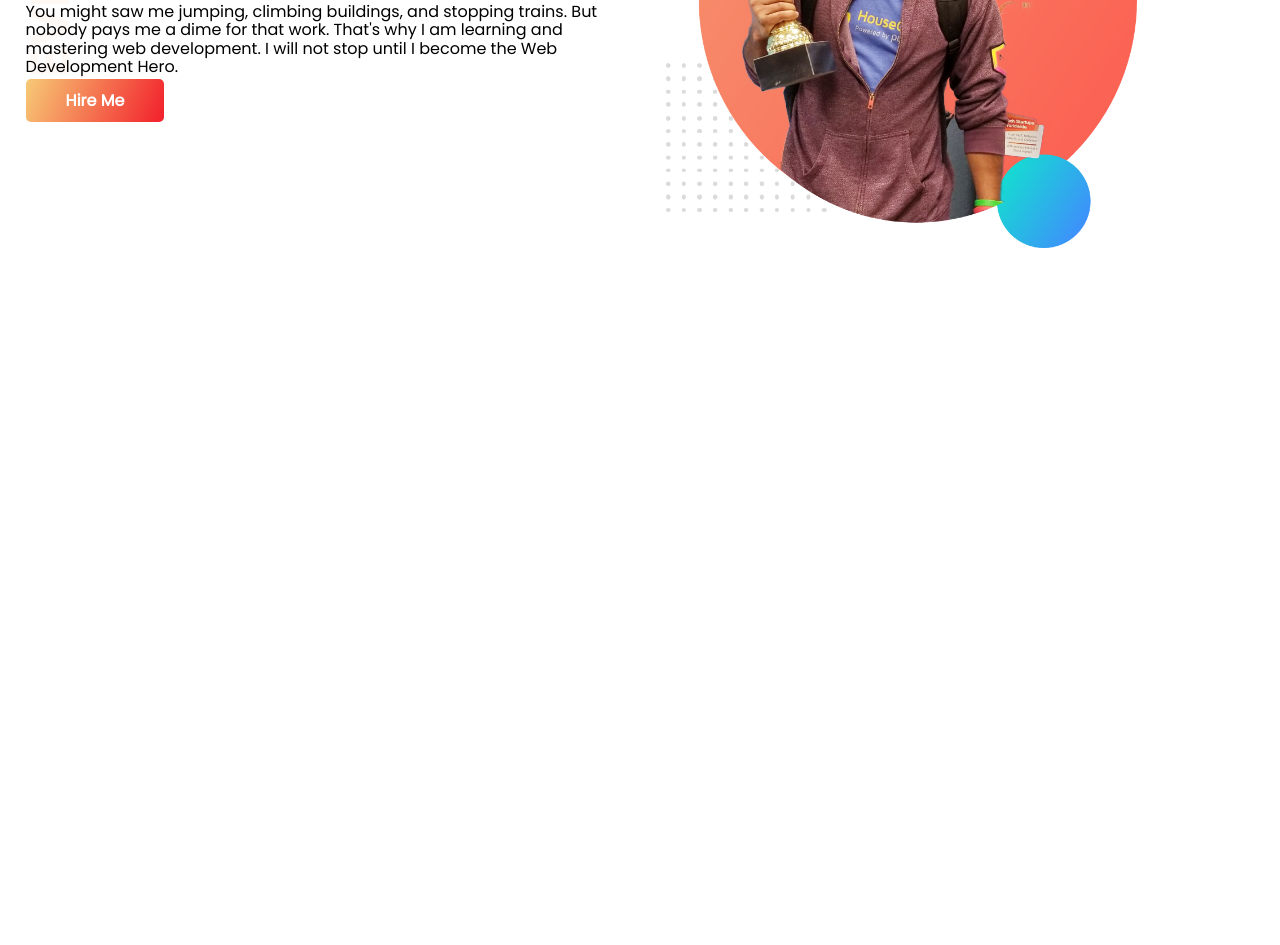
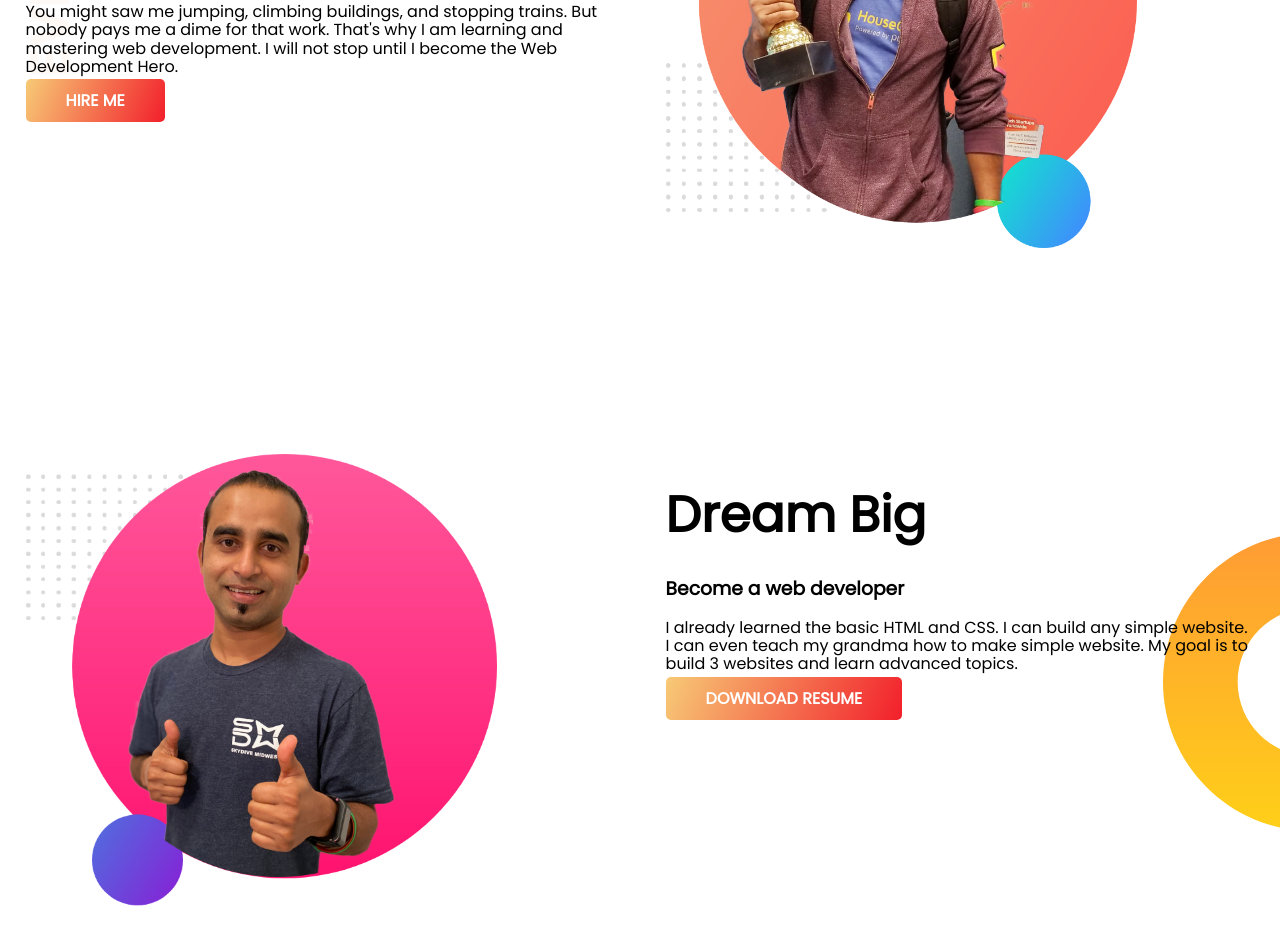
Before and after one commit to rayhan1650/developer-portfolio, a plain HTML site: page index.html in a window 1280 px wide. Shown: the part 245-1190 px from the top of the page. Before the commit the page ends 800 px from the top, so only its background shows below. Drawn offline with Linux system fonts and the light colour scheme.

Commit message:
dream added

```diff
--- a/css/style.css
+++ b/css/style.css
@@ -13,6 +13,7 @@ em {
 
 section {
   display: flex;
+  margin-bottom: 150px;
 }
 
 .hero {
@@ -42,3 +43,9 @@ section {
   background-image: url(../images/top-banner.png);
   background-repeat: no-repeat;
 }
+
+.dream-big {
+  background-image: url(../images/dream-bg.png);
+  background-repeat: no-repeat;
+  background-position: right;
+}
--- a/index.html
+++ b/index.html
@@ -29,11 +29,29 @@
           Development Hero.
         </p>
 
-        <a class="link-button" href="#" target="_blank">Hire Me</a>
+        <a class="link-button" href="#" target="_blank">HIRE ME</a>
       </div>
       <div class="hero">
         <img src="images/jhankar.png" alt="Photo of Rayhan" />
       </div>
     </section>
+
+    <section class="dream-big">
+      <div class="hero">
+        <img src="images/jhankar2.png" alt="Photo of Rayhan" />
+      </div>
+
+      <div class="hero">
+        <h1>Dream Big</h1>
+        <h3>Become a web developer</h3>
+        <p>
+          I already learned the basic HTML and CSS. I can build any simple
+          website. I can even teach my grandma how to make simple website. My
+          goal is to build 3 websites and learn advanced topics.
+        </p>
+
+        <a class="link-button" href="#" target="_blank">DOWNLOAD RESUME</a>
+      </div>
+    </section>
   </body>
 </html>
```
